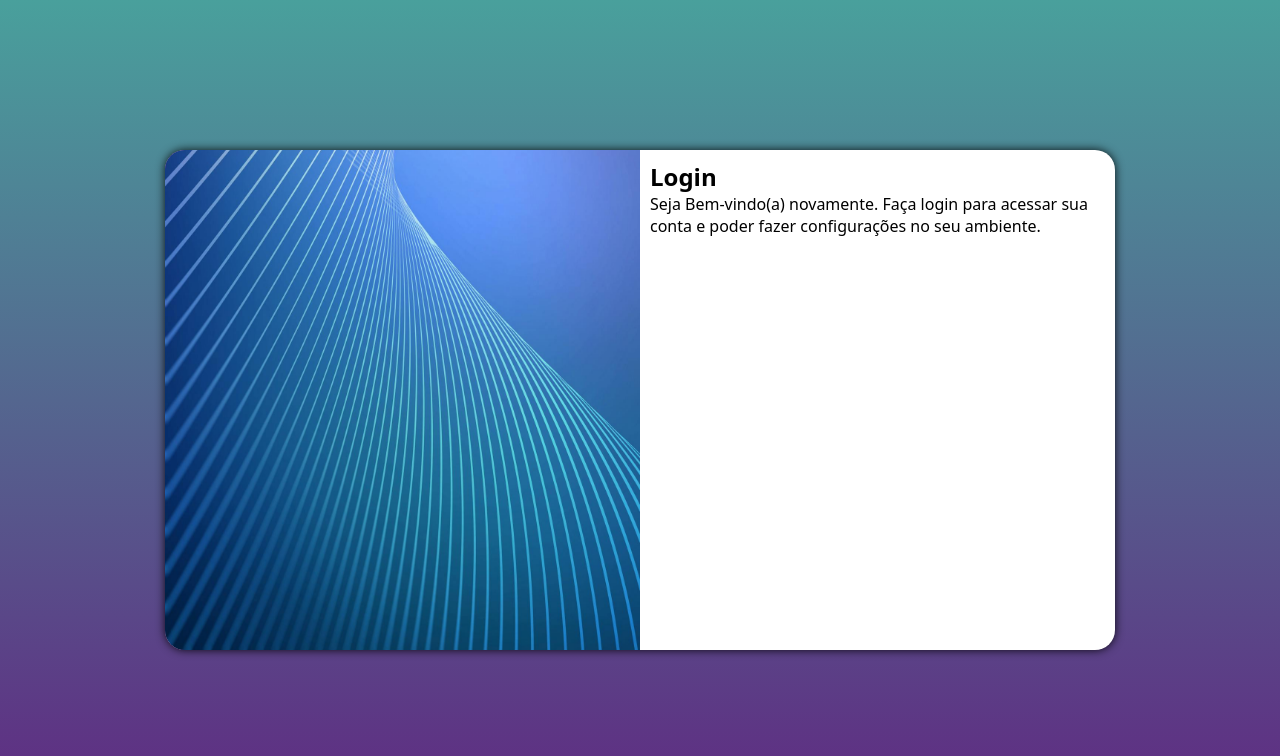
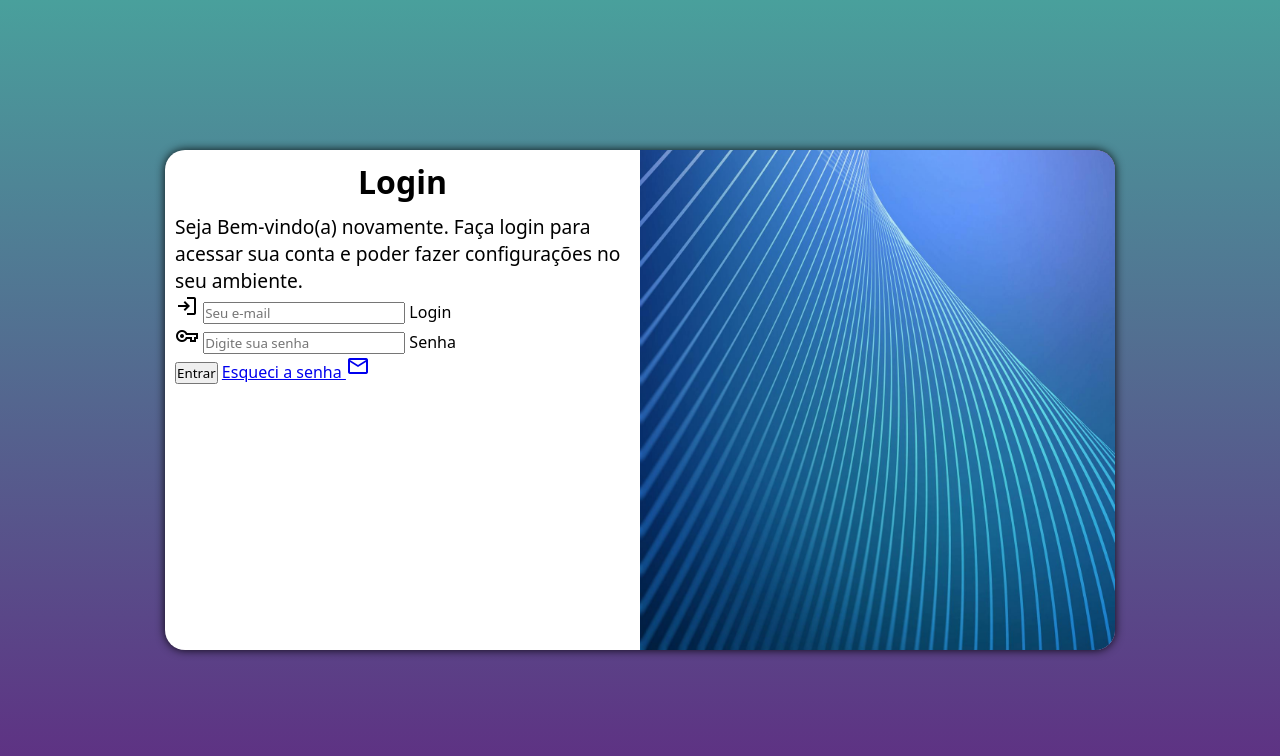
Before and after one commit to VictorVasques8/projeto-login, a plain HTML site: page index.html in a window 1280 px wide. Drawn offline with nearby package versions, Linux system fonts and the light colour scheme.

Commit message:
adicionei o formulario

```diff
--- a/estilos/media-query.css
+++ b/estilos/media-query.css
@@ -36,12 +36,18 @@ TV: acima de 1200px
 
     }
     section#login > div#imagem{
-        float: left;
+        float: right;
         width: 50%;
         height: 100%;
     }
     section#login > div#formulario{
-        float: right;
+        float: left;
         width: 50%;
     }
+    div#formulario > h1{
+        font-size: 2em;
+    }
+    div#formulario > p{
+        font-size: 1.2em;
+    }
 }
--- a/estilos/style.css
+++ b/estilos/style.css
@@ -50,3 +50,10 @@ section#login > div#formulario {
     padding: 10px;
     display: block;
 }
+div#formulario > h1{
+    text-align: center;
+    margin-bottom: 10px;
+}
+div#formulario > p{
+    font-size: 0.8em;
+}
--- a/index.html
+++ b/index.html
@@ -4,6 +4,7 @@
     <meta charset="UTF-8">
     <meta name="viewport" content="width=device-width, initial-scale=1.0">
     <title>Login</title>
+    <link rel="stylesheet" href="https://fonts.googleapis.com/css2?family=Material+Symbols+Outlined:opsz,wght,FILL,GRAD@24,400,0,0" />
     <link rel="stylesheet" href="estilos/style.css">
     <link rel="stylesheet" href="estilos/media-query.css">
 </head>
@@ -16,8 +17,21 @@
             <div id="formulario">
                 <h1>Login</h1>
                 <p>Seja Bem-vindo(a) novamente. Faça login para acessar sua conta e poder fazer configurações no seu ambiente.</p>
-                <form action="login.php" method="post">
-
+                <form action="login.php" method="post" autocomplete="on">
+                    <div class="campo">
+                        <span class="material-symbols-outlined">login</span>
+                        <input type="email" name="login" id="ilogin" placeholder="Seu e-mail" autocomplete="email" required maxlength="30">
+                        <label for="ilogin">Login</label>
+                    </div>
+                    <div class="campo">
+                        <span class="material-symbols-outlined">vpn_key</span>
+                        <input type="password" name="senha" id="isenha" placeholder="Digite sua senha" autocomplete="current-password" required minlength="8" maxlength="15">
+                        <label for="isenha">Senha</label>
+                    </div>
+                    <input type="submit" value="Entrar">
+                    <a href="esqueci.html">
+                        Esqueci a senha <span class="material-symbols-outlined">mail</span>
+                    </a>
                 </form>
             </div>
         </section>
```
